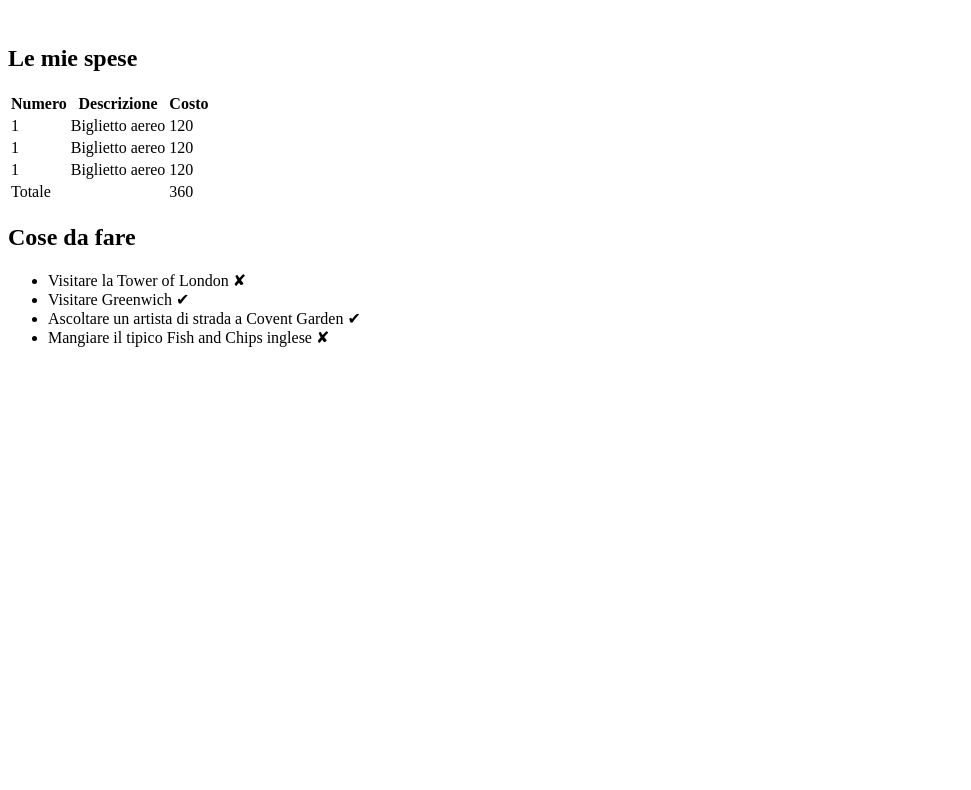
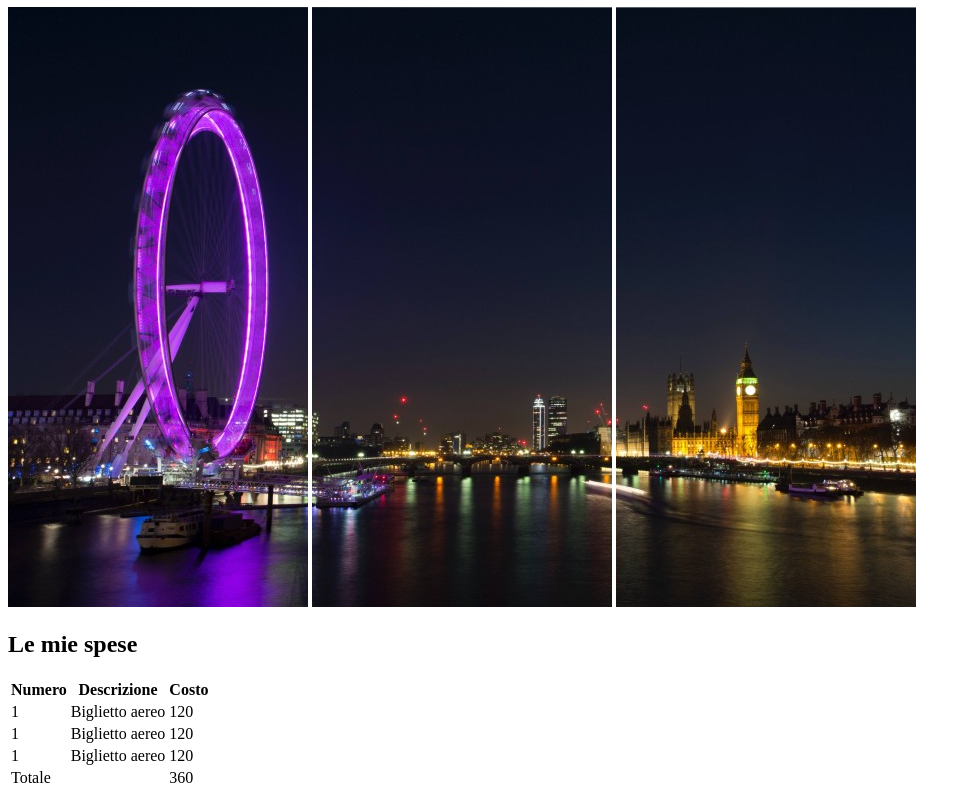
Before and after one commit to Prico3/html-london-trip, a plain HTML site: page index.html in a window 1280 px wide. Shown: the part 73-863 px from the top of the page, without its empty margins (0-971 px from the left). Before the commit the page ends 800 px from the top, so only its background shows below. Drawn offline with Linux system fonts and the light colour scheme.

Commit message:
completata prima parte

```diff
--- a/index.html
+++ b/index.html
@@ -11,9 +11,9 @@
     </header>
         <!-- prima parte-->
             <h1>Il mio Viaggio a Londra</h1>
-                <img src="img/londra1.jpg" alt="">
-                <img src="" alt="">
-                <img src="" alt="">
+                <img src="img/london1.jpg" alt="">
+                <img src="img/london2.jpg" alt="">
+                <img src="img/london3.jpg" alt="">
         <!-- /prima parte -->
     </header>
 
@@ -68,7 +68,8 @@
                 </ul>
         <!-- /terza parte -->
 
-        <!-- prima parte-->
+        <!-- quarta parte-->
+
         <!-- /quarta parte -->
     </main>
 
```
